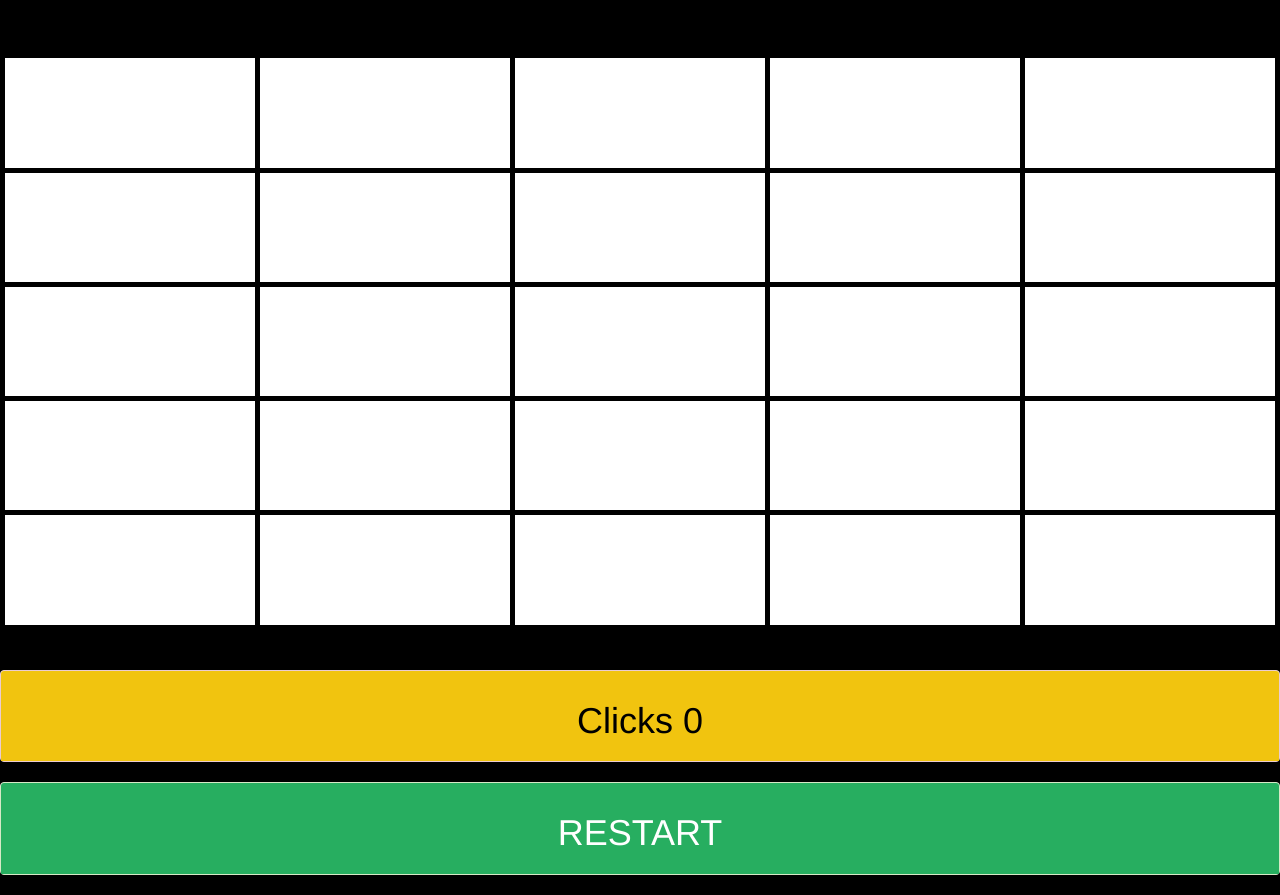
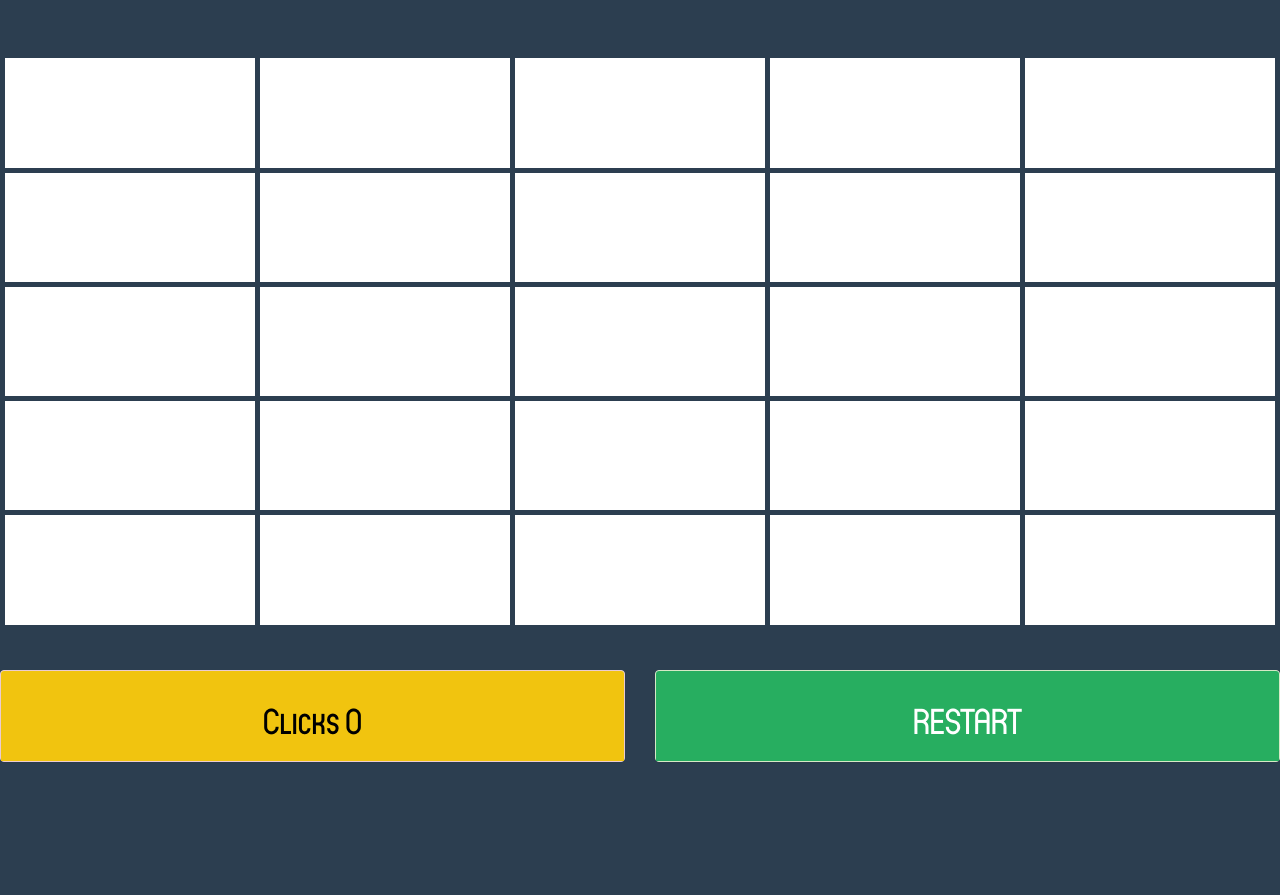
Before and after one commit to nightraiser/lightemall, a plain HTML site: page game.html in a window 1280 px wide. After the commit the page ends 800 px from the top, so only its background shows below. Drawn offline with Linux system fonts and the light colour scheme.

Commit message:
source files

```diff
--- a/game.html
+++ b/game.html
@@ -4,19 +4,24 @@
 	<title>Light'em all</title>
 	<link rel="stylesheet" type="text/css" href="bootstrap.min.css">
 	<style type="text/css">
+	@font-face {
+    font-family: mainfont;
+    src: url(circula-medium.otf);
+}
 	body
 	{
-		background: black;
+		background: #2c3e50;
+		font-family: mainfont;
 	}
 	td
 	{
 		background: white;
-		border:5px solid black;
+		border:5px solid #2c3e50;
 
 	}
 	table
 	{
-		background: black;
+		background: #2c3e50;
 	}
 	.yellow
 	{
@@ -167,16 +172,14 @@ function restart()
 </div>
 </div><br><br>
 <div class="row">
-<div class="col-md-12 ">
+<div class="col-md-6 col-sm-6 col-lg-6 col-xs-6">
 <div class="panel panel-danger">
 <div class="panel-heading"><center><h1>Clicks <span id="num">0</span></h1></center></div>
 
 </div>
 </div>
-</div>
 
-<div class="row">
-<div class="col-md-12 ">
+<div class="col-md-6 col-sm-6  col-lg-6 col-xs-6">
 <div class="panel panel-success" onclick="restart();">
 <div class="panel-heading"><center><h1>RESTART</h1></center></div>
 
```
Also changed, not shown: index.html (+13 -3 lines), instructions.html (+10 -1 lines), circula-medium.otf (added).
